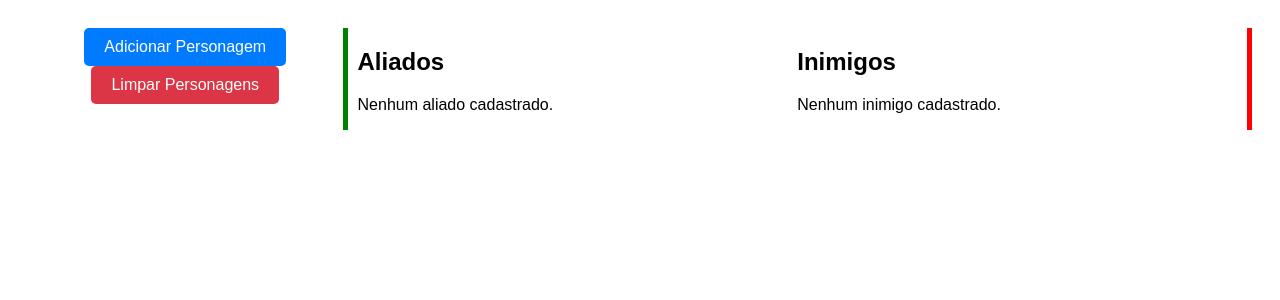
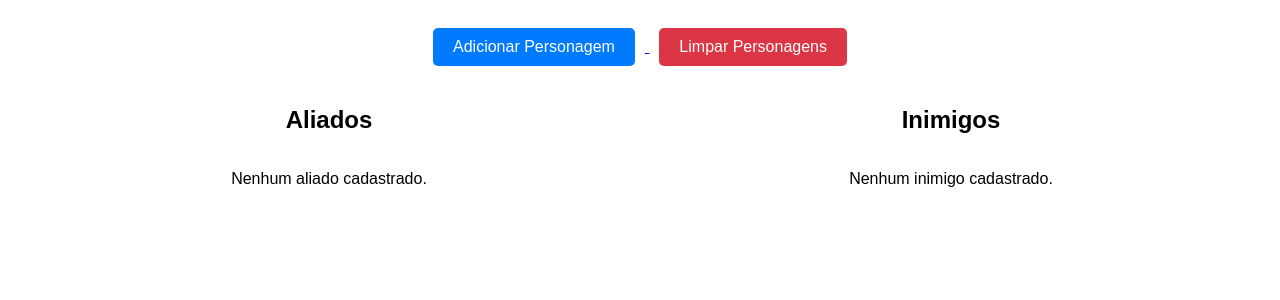
Before and after one commit to rafael-c3/rpg_site, a Django app: page / in a window 1280 px wide. Shown: the top 300 px of the page. Run offline with Django 5.2, Linux system fonts and the light colour scheme.

Commit message:
v3.1 pra não perder

```diff
--- a/personagens/templates/personagens/home.html
+++ b/personagens/templates/personagens/home.html
@@ -8,34 +8,17 @@
 body {
     font-family: Arial, sans-serif;
     display: flex;
-            justify-content: space-between;
+    flex-direction: column;
+    align-items: center;
     padding: 20px;
 }
-        .container {
-            width: 45%;
-        }
-        .aliados {
-            border-left: 5px solid green;
-            padding-left: 10px;
-        }
-        .inimigos {
-            border-right: 5px solid red;
-            padding-right: 10px;
-        }
-        .personagem {
-            margin-bottom: 15px;
-            padding: 10px;
-            border: 1px solid #ddd;
-            border-radius: 5px;
-        }
-        img {
-            max-width: 100px;
-            display: block;
-        }
+
 .botao-adicionar {
     margin-bottom: 20px;
     text-align: center;
+    width: 100%;
 }
+
 .botao-adicionar button {
     padding: 10px 20px;
     font-size: 16px;
@@ -44,10 +27,60 @@
     border: none;
     border-radius: 5px;
     cursor: pointer;
+    margin: 0 10px;
 }
+
 .botao-adicionar button:hover {
     background-color: #0056b3;
 }
+
+.flex-container {
+    display: flex;
+    justify-content: space-between;
+    width: 100%;
+    gap: 20px;
+    align-items: flex-start;
+}
+
+.container {
+    width: 48%;
+    display: flex;
+    flex-direction: column;
+    align-items: center;
+}
+
+.container h2 {
+    text-align: center;
+    width: 100%;
+    margin-bottom: 10px;
+}
+
+.aliados, .inimigos {
+    display: flex;
+    flex-wrap: wrap;
+    gap: 10px;
+    justify-content: flex-start;
+    width: 100%;
+}
+
+.personagem {
+    flex: 1 1 calc(33.33% - 10px);
+    max-width: calc(33.33% - 10px);
+    margin-bottom: 15px;
+    padding: 10px;
+    border: 1px solid #ddd;
+    border-radius: 5px;
+    box-sizing: border-box;
+    text-align: center;
+    min-width: 150px;
+}
+
+img {
+    max-width: 100px;
+    display: block;
+    margin: 0 auto;
+}
+
     </style>
 </head>
 <body>
@@ -62,11 +95,12 @@
     </div>
 
 <!-- Aliados (lado esquerdo) -->
+<div class="flex-container">
     <div class="container aliados">
         <h2>Aliados</h2>
         {% if aliados %}
             {% for personagem in aliados %}
-        <div class="personagem">
+            <div class="personagem" id="personagem-{{ personagem.id }}">
                 <h3>{{ personagem.nome }}</h3>
                 <p><strong>Tipo:</strong> {{ personagem.tipo }}</p>
 
@@ -160,12 +194,13 @@
         {% endif %}
     </div>
 
+
 <!-- Inimigos (lado direito) -->
 <div class="container inimigos">
     <h2>Inimigos</h2>
     {% if inimigos %}
         {% for personagem in inimigos %}
-        <div class="personagem">
+        <div class="personagem" id="personagem-{{ personagem.id }}">
             <h3>{{ personagem.nome }}</h3>
             <p><strong>Tipo:</strong> {{ personagem.tipo }}</p>
 
@@ -258,23 +293,24 @@
         <p>Nenhum inimigo cadastrado.</p>
     {% endif %}
 </div>
+</div>
 <script>
     // Função para atualizar atributos
     function atualizarAtributo(personagemId, atributo, acao) {
         // Encontra o campo de entrada de valor
         const input = document.getElementById(`${atributo}-input-${personagemId}`);
-        const valor = parseInt(input.value);
+        const valor = parseFloat(input.value);
 
         // Encontra o elemento que exibe o valor modificado
         const modificadoElement = document.getElementById(`${atributo}-modificado-${personagemId}`);
 
         // Atualiza o valor modificado
-        let valorAtual = parseInt(modificadoElement.textContent);
+        let valorAtual = parseFloat(modificadoElement.textContent);
 
         if (atributo === 'pv' && acao === 'diminuir') {
             // Se o atributo for PV e a ação for diminuir, aplica a redução da resistência
             const resistenciaElement = document.getElementById(`resistencia-modificado-${personagemId}`);
-            const resistencia = parseInt(resistenciaElement.textContent);
+            const resistencia = parseFloat(resistenciaElement.textContent);
 
             // Calcula o dano reduzido
             const danoReduzido = Math.max(0, valor - resistencia);
@@ -289,7 +325,16 @@
         }
 
         // Atualiza o texto do valor modificado
-        modificadoElement.textContent = valorAtual;
+        modificadoElement.textContent = valorAtual.toFixed(1);  // Exibe o valor com 1 casa decimal
+
+        // Verifica se o PV atingiu 0
+        if (atributo === 'pv' && valorAtual <= 0) {
+            // Remove o personagem da exibição
+            const personagemElement = document.getElementById(`personagem-${personagemId}`);
+            if (personagemElement) {
+                personagemElement.remove();
+            }
+        }
     }
 </script>
 </body>
```
Also changed, not shown: db.sqlite3, media/personagens/Galba.png (added). Lines whose indentation alone changed are shown as unchanged.
